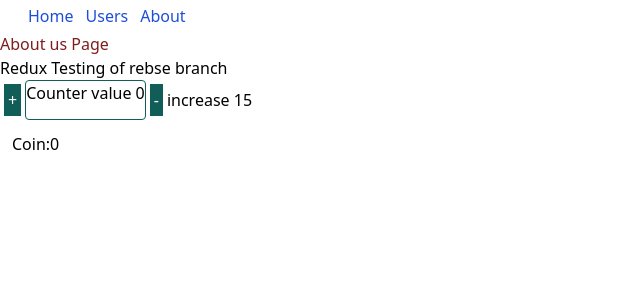
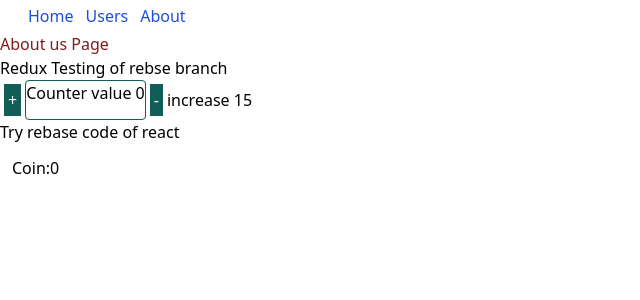
Before and after one commit to tiwaripankaj2013/reactBeginer, a React (Create React App) app: page /about in a window 1280 px wide. Shown: the top 300 px of the page, without its empty margins (0-640 px from the left). Built offline with nearby package versions, Linux system fonts and the light colour scheme.

Commit message:
rebase conflict

```diff
--- a/src/component/features/counter/counter.js
+++ b/src/component/features/counter/counter.js
@@ -16,7 +16,7 @@ export default function Counter() {
        <button className="p-1 m-1 bg-teal-800 text-white" onClick={() => {dispatch(decrement())}}>-</button>
        </div>
        <button  onClick={() =>dispatch(incrementByAmount(15))}>increase 15</button>
-
+      <p>Try rebase code of react </p>
     </div>
   )
 }
```
